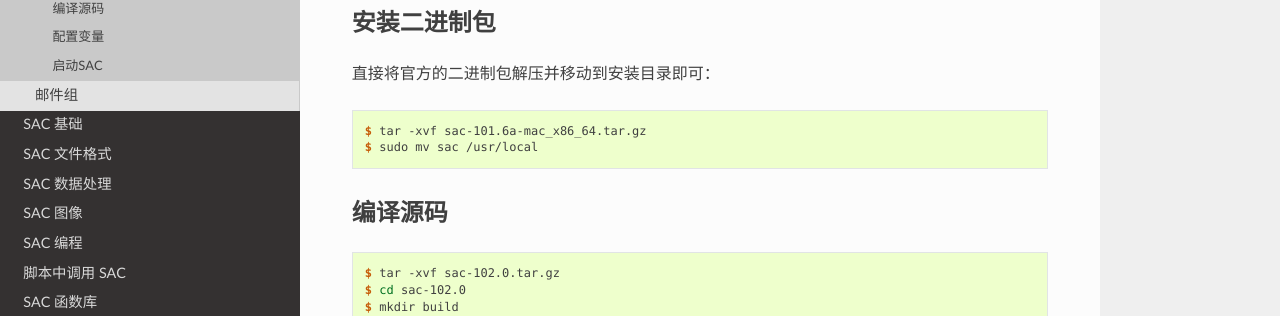
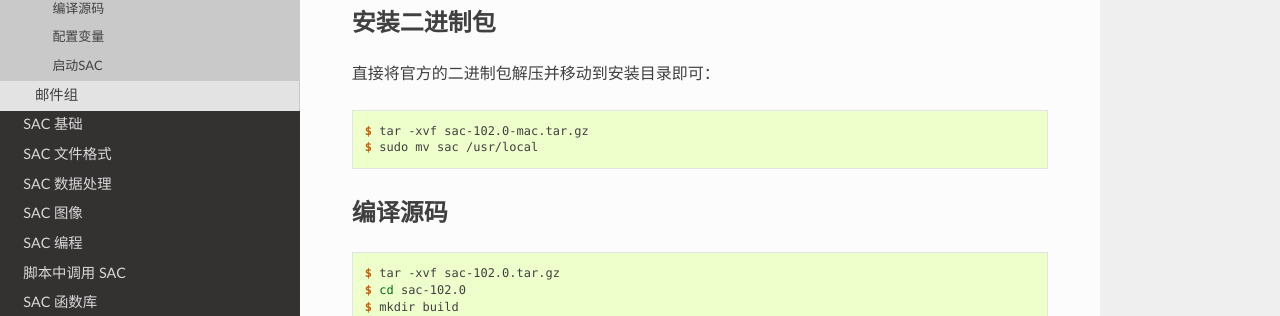
Before and after one commit to seisman/SAC_Docs_zh, a Sphinx documentation site: the page built from source/introduction/macOS-install.rst, in a window 1280 px wide and 900 px high, scrolled down 371 px. Shown: the part 136-452 px from the top of the window. Built offline with Sphinx 7.4.7 and the Read the Docs theme 2.0.0, drawn with Linux system fonts in a browser that asks for light colours.

Commit message:
一个可忽略的修改

```diff
--- a/source/introduction/macOS-install.rst
+++ b/source/introduction/macOS-install.rst
@@ -26,7 +26,7 @@ macOS 下安装 SAC
 
 .. code-block:: console
 
-    $ tar -xvf sac-101.6a-mac_x86_64.tar.gz
+    $ tar -xvf sac-102.0-mac.tar.gz
     $ sudo mv sac /usr/local
 
 编译源码
```
